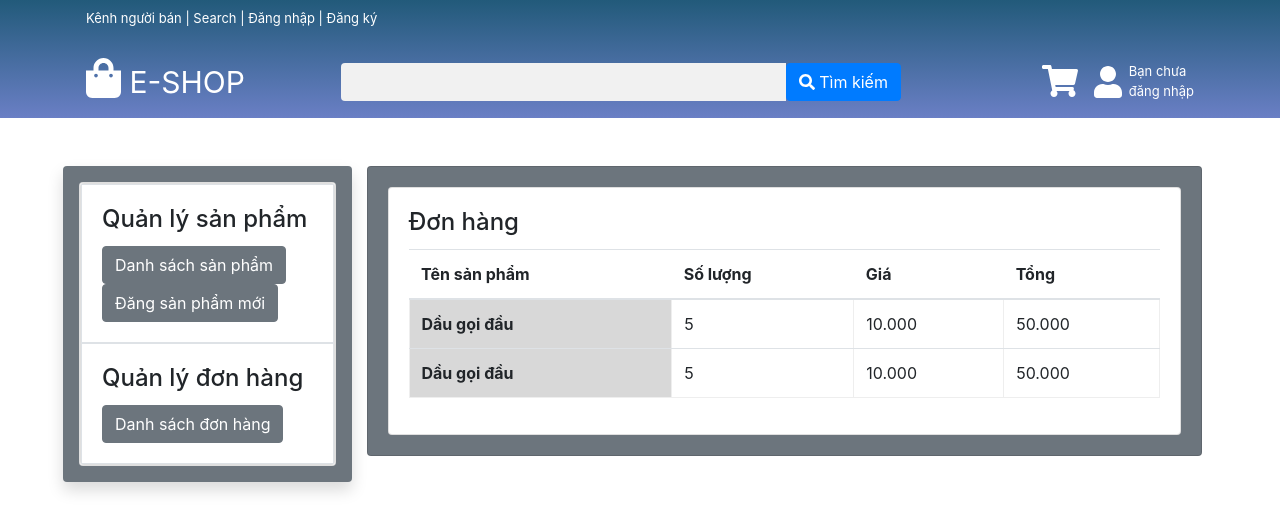
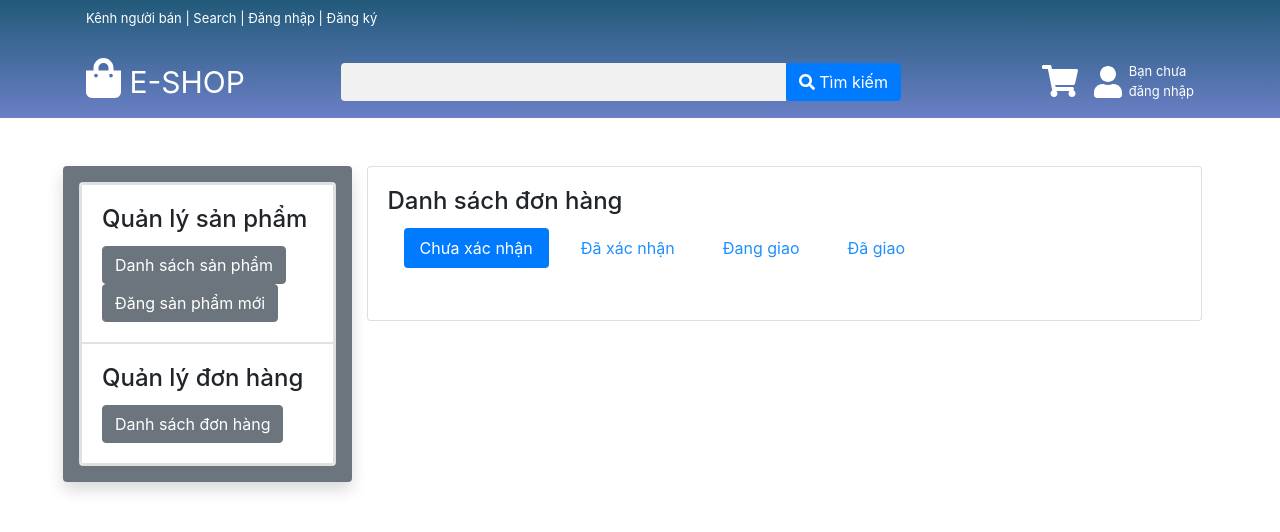
Before and after one commit to phanthaiduong22/eshop, a React (Create React App) app: page /sell/orders in a window 1280 px wide. Shown: the top 532 px of the page. Built offline with nearby package versions, Linux system fonts and the light colour scheme.

Commit message:
List Order

```diff
--- a/src/pages/Cart/Cart.js
+++ b/src/pages/Cart/Cart.js
@@ -133,7 +133,7 @@ class Cart extends Component {
                           </label>
                         </div>
                         <div className="col-sm-5 col-md-4 col-lg-2 col-xl-2">
-                          <Link to={"/product/"+store["product_id"]}>
+                          <Link to={"/product?id="+store["product_id"]}>
                           <div className="image">
                             {store["image_url"] ? (
                               <img
@@ -152,7 +152,7 @@ class Cart extends Component {
                           </Link>
                         </div>
                         <div className="col-sm-6 col-md-7 col-lg-5 col-xl-6">
-                        <Link to={"/product/"+store["product_id"]}>
+                        <Link to={"product?id="+store["product_id"]}>
                           <h6>{store["product_name"]}</h6>
                           </Link>
                           <a
--- /dev/null
+++ b/src/pages/SellerOrders/OrdersList.js
@@ -0,0 +1,93 @@
+import React, { Component } from "react";
+import Select from "react-select";
+
+class OrderList extends Component {
+  constructor(props) {
+    super();
+    this.state = {
+      selectedOption: null,
+    };
+  }
+  handleChange = id => (selectedOption) => {
+      console.log("id:",id);
+    console.log(`Option selected:`, selectedOption.target.value);
+    this.props.pushOrder({id:id, status:selectedOption.target.value});
+  };
+  render() {
+    console.log(this.props.orders);
+    return Object.keys(this.props.orders).map((key, i) => {
+      if (this.props.orders[key].detail.status != this.props.type) {
+        return null;
+      }
+      //return null
+      return (
+        <div class="card" key={i}>
+          <div class="card-body">
+            <h6 class="card-title" style={{ float: "left" }}>
+              Đơn hàng #{key}
+            </h6>
+
+            <div class="form-group" style={{ float: "right", minWidth: "8em" }}>
+              <label for=""></label>
+              <select
+              class="form-control"
+                value={this.props.orders[key].detail.status}
+                onChange={this.handleChange(this.props.orders[key].detail.id)}
+              >
+                <option value={0}>Chưa xác nhận</option>
+                <option value={1}>Đã xác nhận</option>
+                <option value={2}>Đang giao</option>
+                <option value={3}>Đã giao</option>
+              </select>
+            </div>
+
+            <table class="table">
+              <thead>
+                <tr>
+                  <th scope="col">Sản phẩm</th>
+                  <th scope="col">Giá tiền</th>
+                  <th scope="col">Số lượng</th>
+                  <th scope="col">Tổng tiền</th>
+                </tr>
+              </thead>
+              <tbody>
+                {this.props.orders[key].products.map((order, index) => {
+                  return (
+                    <tr>
+                      <th scope="row">
+                        {order.image_url ? (
+                          <img
+                            src={order.image_url}
+                            alt="pic"
+                            className="img-responsive full-width"
+                            style={{ maxHeight: "5em", maxWidth: "5em" }}
+                          />
+                        ) : (
+                          <img
+                            src="https://cdn0.iconfinder.com/data/icons/picture-sharing-sites-solid/32/No_Image-128.png"
+                            alt="pic"
+                            className="img-responsive full-width"
+                            style={{ maxHeight: "5em" }}
+                          />
+                        )}
+                        <span style={{ marginLeft: "1em" }}>
+                          {" "}
+                          {order.product_name}
+                        </span>
+                      </th>
+                      <td>{order.price}</td>
+                      <td>{order.counting}</td>
+                      <td>{order.price * order.counting}</td>
+                    </tr>
+                  );
+                })}
+              </tbody>
+            </table>
+          </div>
+        </div>
+      );
+    });
+  }
+}
+
+export default OrderList;
--- a/src/pages/SellerOrders/SellerOrders.js
+++ b/src/pages/SellerOrders/SellerOrders.js
@@ -1,41 +1,167 @@
 import React, { Component } from "react";
+import callAPI from "../../utils/apiCaller";
 import SellerSideBar from "../../components/SellerSideBar/SellerSideBar";
+import "./SellerOrders.css";
+import OrderList from "./OrdersList"
 class SellerOrders extends Component {
+  constructor(props) {
+    super();
+    this.state = {
+      orders: [],
+      token: "",
+    };
+  }
+  getOrder = () => {
+    if (this.state.token) {
+      callAPI("/storegetorder", "GET", null, this.state.token)
+        .then((res) => {
+          console.log(res.data);
+          this.setState({ orders: res.data });
+        })
+        .catch((error) => {
+          console.log(error);
+        });
+    }
+  };
+
+  pushOrder=(order)=>{
+    if (this.state.token) {
+      callAPI("/pushorder", "POST", order, this.state.token)
+        .then((res) => {
+          if (res.data == "updated OK") {
+            this.getOrder();
+          }
+        })
+        .catch((err) => {
+          console.log(err);
+        });
+    }
+  }
+
+  componentDidMount = () => {
+    let token_ = localStorage.getItem("token");
+    this.setState({ token: token_ }, function () {
+      this.getOrder();
+    });
+  };
+
+
   render() {
+    let orders = {
+
+    };
+
+        this.state.orders.map((order, index) => {
+          if (orders[order["order_id"]] == null) {
+            orders[order["order_id"]]={};
+            orders[order["order_id"]].products = [];
+            orders[order["order_id"]].detail={status:order["status"],id:order["order_id"]};
+          }
+          orders[order["order_id"]].products.push(order);
+        });
+
+        console.log(orders);
+
     return (
       <div className="container-fluid ">
         <div className="row m-5 ">
           <SellerSideBar />
-          <div className="col">
-            <div class="card text-black bg-secondary">
+          <div className="col-md">
+            <div class="card">
               <div class="card-body">
-                <div class="card text-black bg-white">
-                  <div class="card-body">
-                    <h4 class="card-title">Đơn hàng</h4>
-                    <table class="table">
-                      <thead>
-                        <tr>
-                          <th>Tên sản phẩm</th>
-                          <th>Số lượng</th>
-                          <th>Giá</th>
-                          <th>Tổng</th>
-                        </tr>
-                      </thead>
-                      <tbody>
-                        <tr>
-                          <td scope="row">Dầu gọi đầu</td>
-                          <td>5</td>
-                          <td>10.000</td>
-                          <td>50.000</td>
-                        </tr>
-                        <tr>
-                          <td scope="row">Dầu gọi đầu</td>
-                          <td>5</td>
-                          <td>10.000</td>
-                          <td>50.000</td>
-                        </tr>
-                      </tbody>
-                    </table>
+                <h4 class="card-title">Danh sách đơn hàng</h4>
+
+                <ul
+                  class="nav nav-pills"
+                  id="myTab"
+                  role="tablist"
+                  style={{ marginBottom: "2em" }}
+                >
+                  <li class="nav-item">
+                    <a
+                      class="nav-link active"
+                      id="home-tab"
+                      data-toggle="tab"
+                      href="#home"
+                      role="tab"
+                      aria-controls="home"
+                      aria-selected="true"
+                    >
+                      Chưa xác nhận
+                    </a>
+                  </li>
+                  <li class="nav-item">
+                    <a
+                      class="nav-link"
+                      id="dxn-tab"
+                      data-toggle="tab"
+                      href="#dxn"
+                      role="tab"
+                      aria-controls="dxn"
+                      aria-selected="false"
+                    >
+                      Đã xác nhận
+                    </a>
+                  </li>
+                  <li class="nav-item">
+                    <a
+                      class="nav-link"
+                      id="profile-tab"
+                      data-toggle="tab"
+                      href="#profile"
+                      role="tab"
+                      aria-controls="profile"
+                      aria-selected="false"
+                    >
+                      Đang giao
+                    </a>
+                  </li>
+                  <li class="nav-item">
+                    <a
+                      class="nav-link"
+                      id="contact-tab"
+                      data-toggle="tab"
+                      href="#contact"
+                      role="tab"
+                      aria-controls="contact"
+                      aria-selected="false"
+                    >
+                      Đã giao
+                    </a>
+                  </li>
+                </ul>
+                <div class="tab-content" id="myTabContent">
+                  <div
+                    class="tab-pane fade show active"
+                    id="home"
+                    role="tabpanel"
+                    aria-labelledby="home-tab"
+                  >
+                   <OrderList orders={orders} type={0} pushOrder={this.pushOrder}/>
+                  </div>
+                  <div
+                    class="tab-pane fade"
+                    id="dxn"
+                    role="tabpanel"
+                    aria-labelledby="dxn-tab"
+                  >
+                    <OrderList orders={orders} type={1} pushOrder={this.pushOrder}/>
+                  </div>
+                  <div
+                    class="tab-pane fade"
+                    id="profile"
+                    role="tabpanel"
+                    aria-labelledby="profile-tab"
+                  >
+                    <OrderList orders={orders} type={2} pushOrder={this.pushOrder}/>
+                  </div>
+                  <div
+                    class="tab-pane fade"
+                    id="contact"
+                    role="tabpanel"
+                    aria-labelledby="contact-tab"
+                  >
+                    <OrderList orders={orders} type={3} pushOrder={this.pushOrder}/>
                   </div>
                 </div>
               </div>
```
Also changed, not shown: package.json (+4 -3 lines), src/pages/SellerOrders/Order.js (added, +16 -0 lines), src/pages/SellerOrders/SellerOrders.css (added), 2 other files (tests, documents, lock files or other folders).
